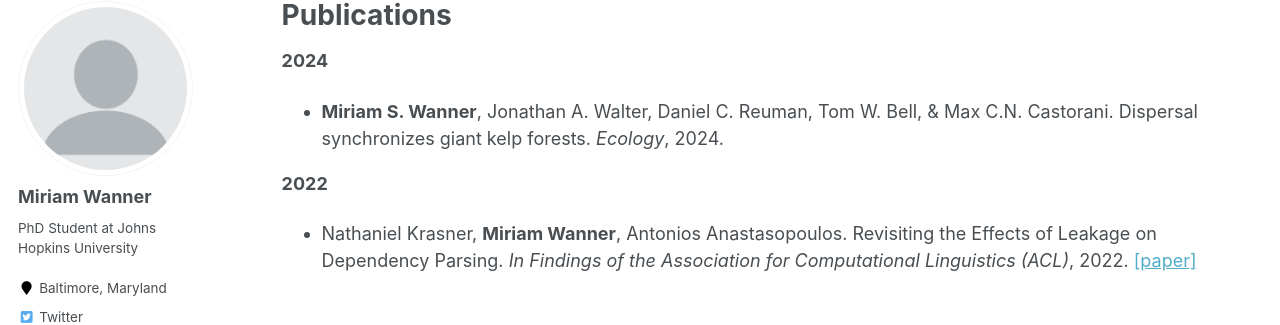
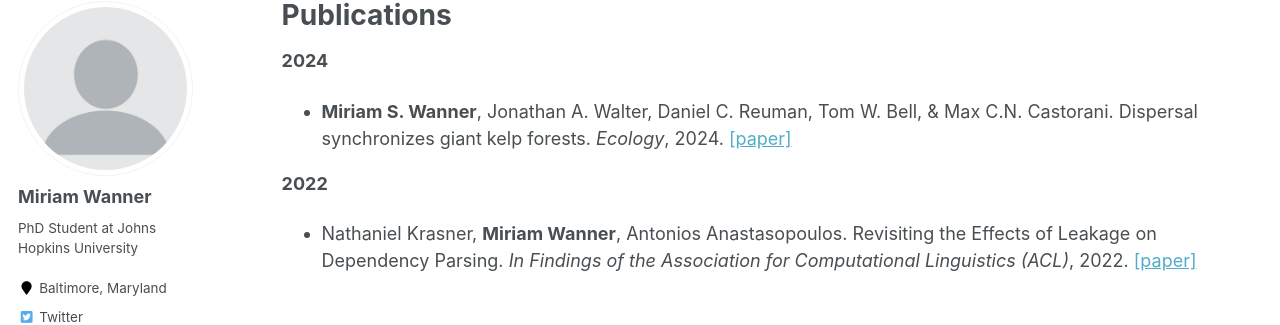
Before and after one commit to miriamwanner/miriamwanner.github.io, a Jekyll site: the page built from _pages/publications.md, in a window 1280 px wide. Shown: the part 117-442 px from the top of the page. Built offline with Jekyll 4.4.1, drawn with Linux system fonts in a browser that asks for light colours.

Commit message:
Update publications.md

```diff
--- a/_pages/publications.md
+++ b/_pages/publications.md
@@ -5,7 +5,7 @@
 author_profile: true
 ---
 **2024**
-- **Miriam S. Wanner**, Jonathan A. Walter, Daniel C. Reuman, Tom W. Bell, & Max C.N. Castorani. Dispersal synchronizes giant kelp forests. *Ecology*, 2024.
+- **Miriam S. Wanner**, Jonathan A. Walter, Daniel C. Reuman, Tom W. Bell, & Max C.N. Castorani. Dispersal synchronizes giant kelp forests. *Ecology*, 2024. [[paper]](https://esajournals.onlinelibrary.wiley.com/doi/10.1002/ecy.4270)
 
 **2022**
 - Nathaniel Krasner, **Miriam Wanner**, Antonios Anastasopoulos. Revisiting the Effects of Leakage on Dependency Parsing. *In Findings of the Association for Computational Linguistics (ACL)*, 2022. [[paper]](https://aclanthology.org/2022.findings-acl.230/)
```
